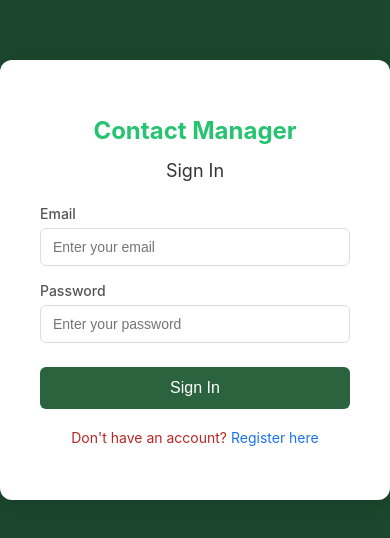
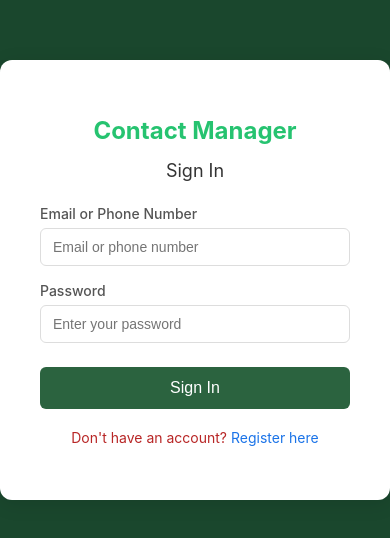
Before and after one commit to Ibrahim5570/Contact-Management-system, a React (Create React App) app in the folder FrontEnd/cms-frontend/: page /login in a window 390 px wide. Shown: the part 142-680 px from the top of the page. Built offline with nearby package versions, Linux system fonts and the light colour scheme.

Commit message:
made changes in Frontend to accomodate usage of either email or phone as login identifier

```diff
--- a/FrontEnd/cms-frontend/src/pages/Login.js
+++ b/FrontEnd/cms-frontend/src/pages/Login.js
@@ -4,7 +4,7 @@ import { authAPI } from '../services/api';
 
 function Login() {
     const navigate = useNavigate();
-    const [formData, setFormData] = useState({ email: '', password: '' });
+    const [formData, setFormData] = useState({ identifier: '', password: '' });
     const [error, setError] = useState('');
     const [loading, setLoading] = useState(false);
 
@@ -42,14 +42,14 @@ function Login() {
 
                 <form onSubmit={handleSubmit}>
                     <div style={styles.formGroup}>
-                        <label style={styles.label}>Email</label>
+                        <label style={styles.label}>Email or Phone Number</label>
                         <input
-                            type="email"
-                            name="email"
-                            value={formData.email}
+                            type="text"
+                            name="identifier"
+                            value={formData.identifier}
                             onChange={handleChange}
                             style={styles.input}
-                            placeholder="Enter your email"
+                            placeholder="Email or phone number"
                             required
                         />
                     </div>
--- a/FrontEnd/cms-frontend/src/pages/Register.js
+++ b/FrontEnd/cms-frontend/src/pages/Register.js
@@ -18,6 +18,10 @@ function Register() {
     const handleSubmit = async (e) => {
         e.preventDefault();
         setError('');
+        if (!formData.email && !formData.phoneNumber) {
+            setError('Please provide either an email or phone number');
+            return;
+        }
         if (formData.password !== formData.confirmPassword) {
             setError('Passwords do not match');
             return;
@@ -74,16 +78,16 @@ function Register() {
                     </div>
 
                     <div style={styles.formGroup}>
-                        <label style={styles.label}>Email</label>
+                        <label style={styles.label}>Email <span style={{color:'#999', fontWeight:'normal'}}>(or use phone below)</span></label>
                         <input
                             type="email" name="email"
                             value={formData.email} onChange={handleChange}
-                            style={styles.input} placeholder="Enter your email" required
+                            style={styles.input} placeholder="Enter your email"
                         />
                     </div>
 
                     <div style={styles.formGroup}>
-                        <label style={styles.label}>Phone Number (optional)</label>
+                        <label style={styles.label}>Phone Number <span style={{color:'#999', fontWeight:'normal'}}>(or use email above)</span></label>
                         <input
                             type="text" name="phoneNumber"
                             value={formData.phoneNumber} onChange={handleChange}
```
